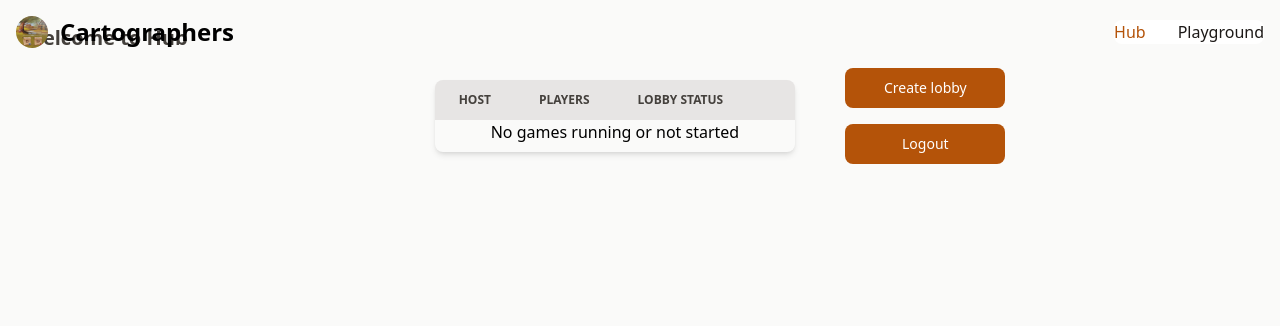
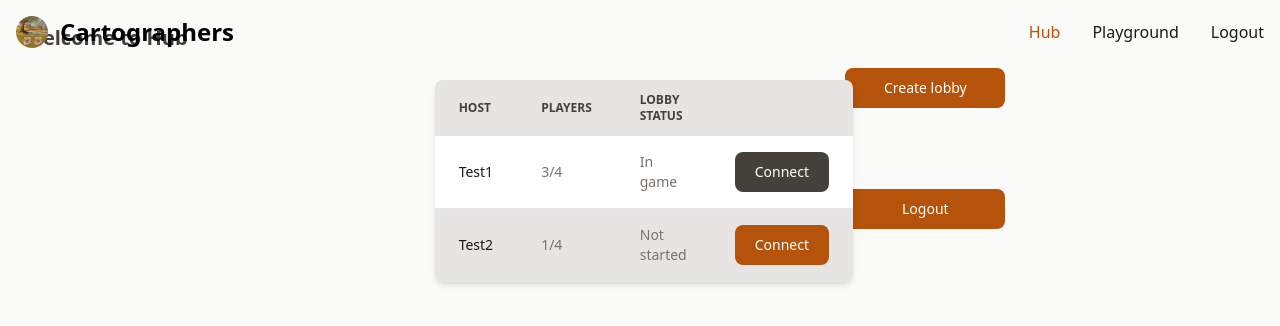
Before and after one commit to Sergeew-K-V/cartographers_client, a Next.js app: page /hub in a window 1280 px wide. Shown: the top 326 px of the page. Built offline with nearby package versions, Linux system fonts and the light colour scheme.

Commit message:
refactor: added custom animation

```diff
--- a/app/hub/layout.tsx
+++ b/app/hub/layout.tsx
@@ -33,7 +33,7 @@ function PlaygroundLayout({ children }: { children: ReactNode }): JSX.Element {
               className="hidden w-full md:block md:w-auto"
               id="navbar-default"
             >
-              <ul className="font-medium flex flex-col p-4 md:p-0 mt-4 border border-secondary-100 rounded-lg md:flex-row md:space-x-8 md:mt-0 md:border-0 md:bg-white">
+              <ul className="font-medium flex flex-col p-4 md:p-0 mt-4 border border-secondary-100 rounded-lg md:flex-row md:space-x-8 md:mt-0 md:border-0">
                 <li>
                   <LinkButton
                     href="/hub"
@@ -58,14 +58,14 @@ function PlaygroundLayout({ children }: { children: ReactNode }): JSX.Element {
                     Playground
                   </LinkButton>
                 </li>
-                {/* <li>
+                <li>
                   <LinkButton
                     href="/auth/login"
                     className="block py-2 pl-3 pr-4 text-secondary-900 rounded hover:bg-secondary-100 md:hover:bg-transparent md:border-0 md:hover:text-primary-700 md:p-0"
                   >
-                    Login
+                    Logout
                   </LinkButton>
-                </li> */}
+                </li>
               </ul>
             </div>
           </div>
--- a/app/hub/page.tsx
+++ b/app/hub/page.tsx
@@ -6,16 +6,16 @@ import { useAlertContext, useAuthContext } from '@/shared/lib';
 import { AlertList, Button } from '@/shared/ui';
 
 const games: GameSessionInfo[] = [
-  // {
-  //   hostName: 'Test1',
-  //   numberOfPlayers: 3,
-  //   status: 'In game',
-  // },
-  // {
-  //   hostName: 'Test2',
-  //   numberOfPlayers: 1,
-  //   status: 'Not started',
-  // },
+  {
+    hostName: 'Test1',
+    numberOfPlayers: 3,
+    status: 'In game',
+  },
+  {
+    hostName: 'Test2',
+    numberOfPlayers: 1,
+    status: 'Not started',
+  },
 ];
 
 const HubPage = (): JSX.Element => {
--- a/app/hub/playground/page.tsx
+++ b/app/hub/playground/page.tsx
@@ -92,14 +92,13 @@ function PlaygroundPage(): JSX.Element {
                 width={600}
               />
               <div className="grid grid-cols-11 absolute top-[165px] left-12 z-10">
-                {/* top-40 left-12 */}
                 {grid.map((row, indexRow) =>
                   row.map((cell, indexCell) => (
                     <ImageCustom
                       key={`${indexRow} + ${indexCell}`}
                       src={cell.image}
                       alt="cell"
-                      className="w-[46px] h-[46px] hover:scale-[1.1] hover:border-2 hover:border-secondary-900 hover:border-dashed"
+                      className="w-[46px] h-[46px] hover:scale-[1.08] hover:border-2 hover:border-secondary-900 hover:border-dashed"
                       onClick={() =>
                         console.log('indexRow,indexCell:', indexRow, indexCell)
                       }
@@ -123,7 +122,7 @@ function PlaygroundPage(): JSX.Element {
               <ImageCustom
                 src="/images/cards/card_3.png"
                 width={200}
-                className="w-32 "
+                className="w-32 hover:animate-wiggle"
                 alt="Previous card"
               />
             </div>
--- a/tailwind.config.js
+++ b/tailwind.config.js
@@ -16,6 +16,15 @@ module.exports = {
         danger: colors.red,
         success: colors.green,
       },
+      animation: {
+        wiggle: 'wiggle 1s ease-in-out infinite',
+      },
+      keyframes: {
+        wiggle: {
+          '0%, 100%': { transform: 'rotate(-3deg)' },
+          '50%': { transform: 'rotate(3deg)' },
+        },
+      },
     },
   },
   plugins: [],
```
